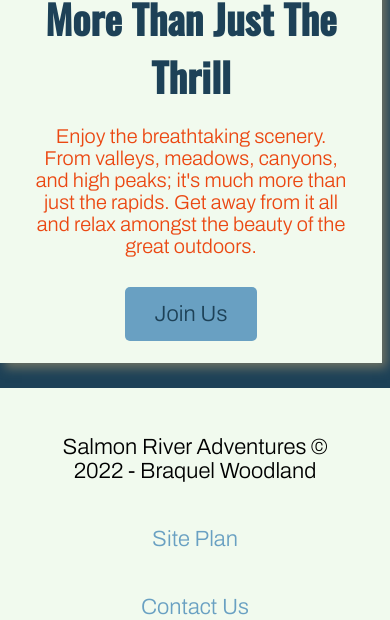
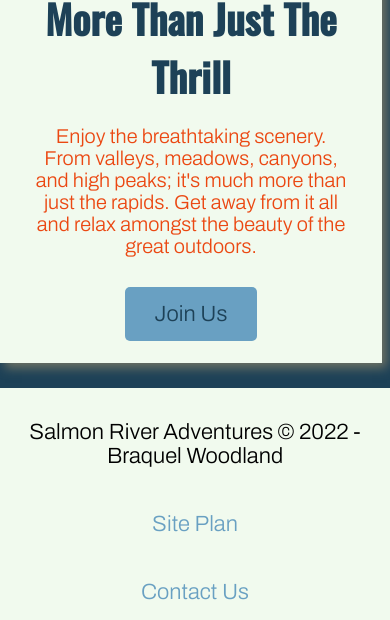
Before and after one commit to braquelw/wdd130, a plain HTML site: page wwr/index.html in a window 390 px wide. Shown: the part 2494-3114 px from the top of the page. Drawn offline with nearby package versions, Linux system fonts and the light colour scheme.

Commit message:
fixed footer

```diff
--- a/wwr/styles/style.css
+++ b/wwr/styles/style.css
@@ -353,7 +353,11 @@ footer .social img {
         padding-bottom: 15px;
     }
     footer {
+        padding: 10px 10px;
         margin-top: 25px;
+    }
+    footer a {
+        padding: 10px;
     }
 
 
```
